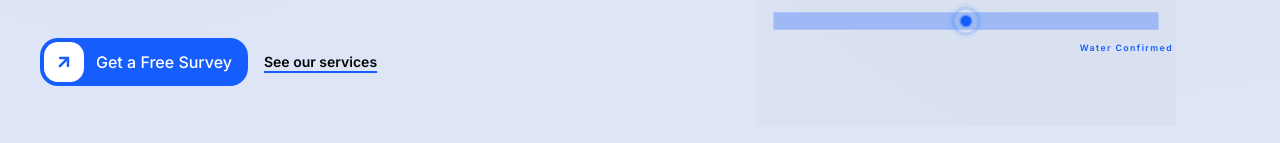
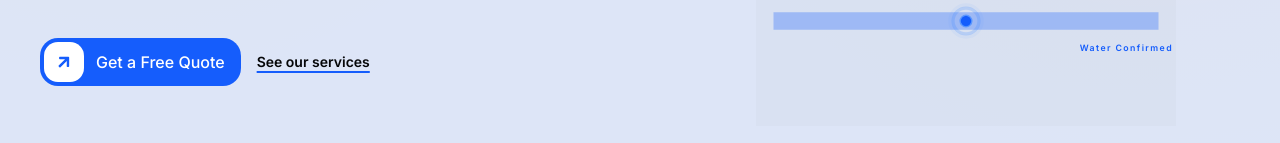
Before and after one commit to DubemUmeh/Mega-Resources, a Next.js app: page /about-us in a window 1280 px wide. Shown: the part 489-632 px from the top of the page. Built offline with nearby package versions, Linux system fonts and the light colour scheme.

Commit message:
Update page.tsx

```diff
--- a/app/about-us/page.tsx
+++ b/app/about-us/page.tsx
@@ -135,7 +135,7 @@ export default function AboutPage() {
               </Reveal>
 
               <Reveal delay={0.24} className="mt-9 flex flex-wrap items-center gap-4">
-                <ArrowCta href="/quote" label="Get a Free Survey" />
+                <ArrowCta href="/quote" label="Get a Free Quote" />
                 <Link
                   href="/services"
                   className="text-sm font-semibold text-foreground underline decoration-blue-600 decoration-2 underline-offset-4"
@@ -304,7 +304,7 @@ export default function AboutPage() {
                 Ready to find out what&apos;s under your land?
               </h2>
               <p className="max-w-lg text-[0.98rem] leading-[1.7] text-neutral-300">
-                Book a free site visit and survey — no obligation, and
+                Book your site visit and survey — at a token, and
                 you&apos;ll know your depth, yield, and cost before you
                 decide anything.
               </p>
```
